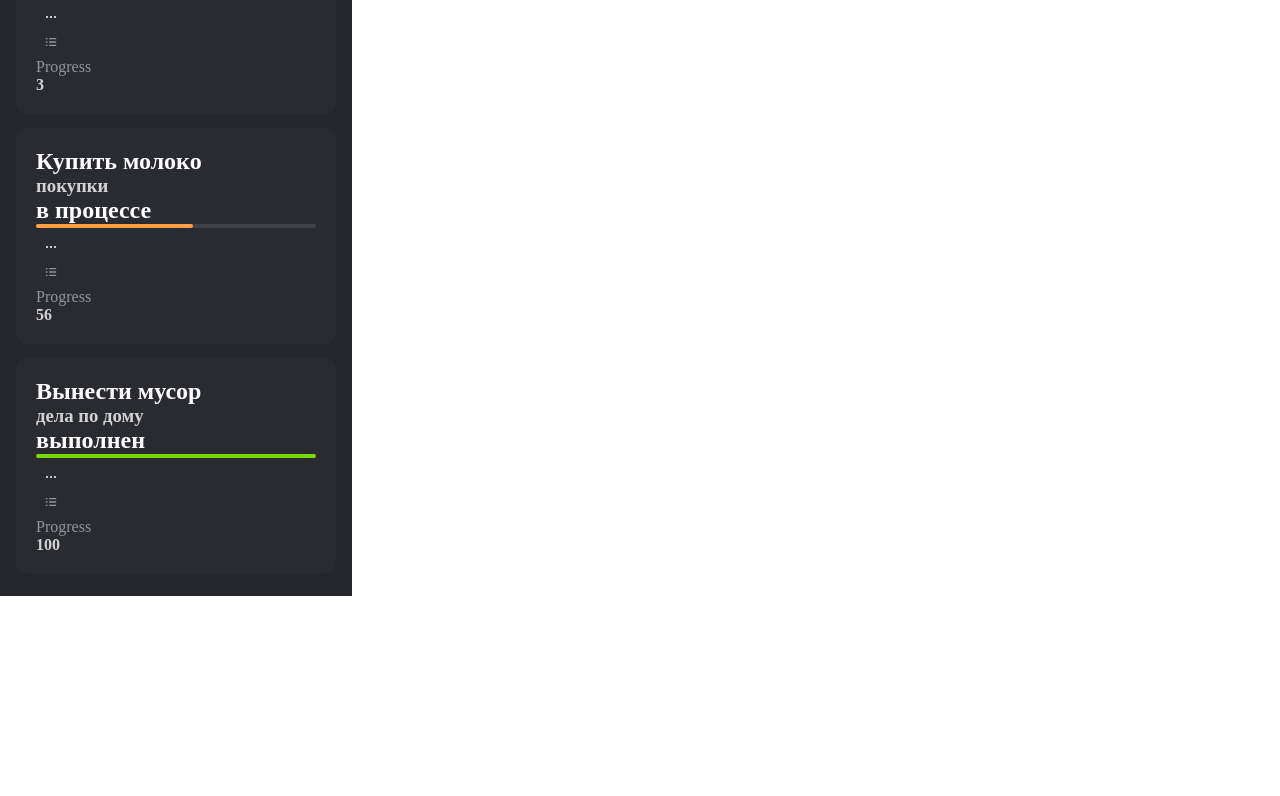
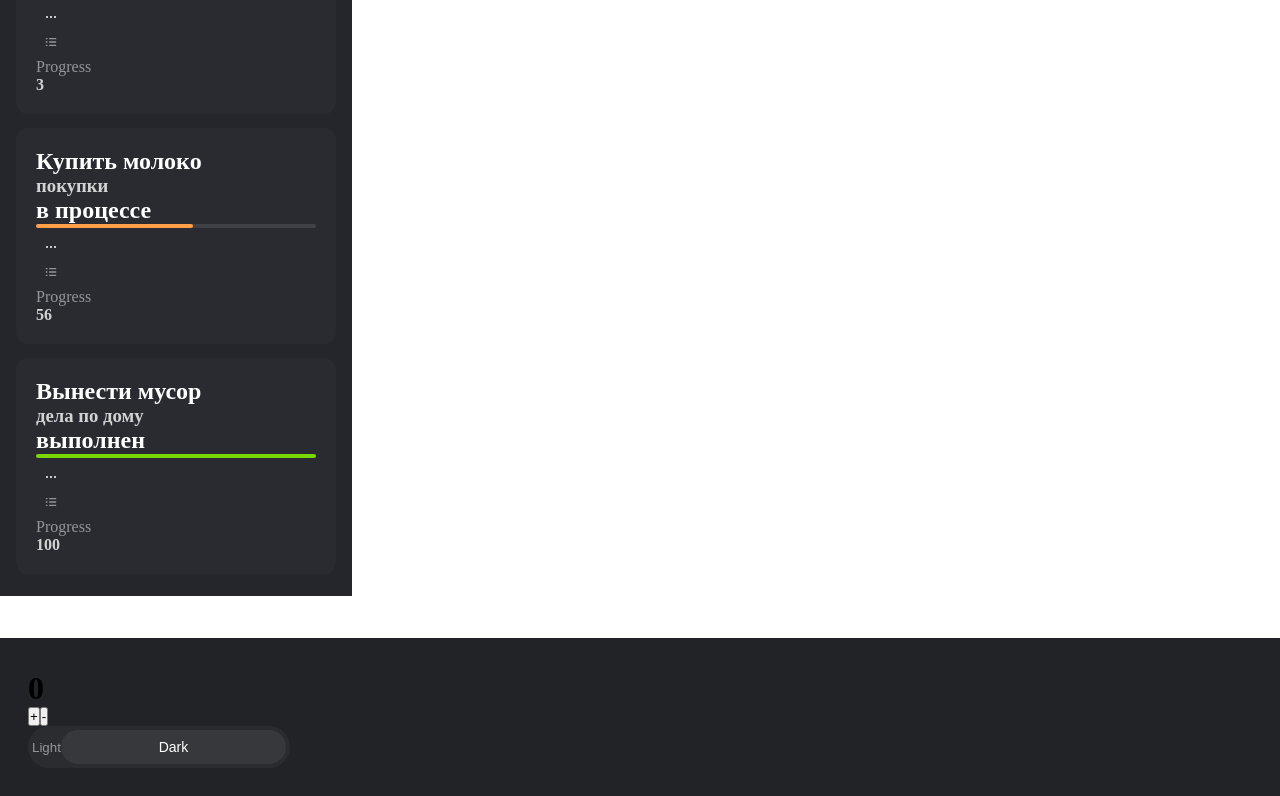
Before and after one commit to mazurvarya/17.09.24, a React (Vite) app: page / in a window 1280 px wide. Shown: the part 2819-3615 px from the top of the page. Before the commit the page ends 3415 px from the top, so only its background shows below. Built offline with nearby package versions, Linux system fonts and the light colour scheme.

Commit message:
switcher

```diff
--- a/src/App.jsx
+++ b/src/App.jsx
@@ -3,6 +3,8 @@ import "./themes/variables.css";
 import Home from './components/pages/home/home'
 import { InputDefault, InputPassword } from '@/components/shared/UI/inputs/inputs.jsx';
 import { TextArea } from '@/components/shared/UI/TextArea/textArea.jsx';
+import Switcher from '@/components/shared/Switch/switch.jsx';
+import ProjectsSidebar from '@/components/shared/ProjectsSidebar/ProjectsSidebar.jsx';
 
 function App() {
 
@@ -15,7 +17,9 @@ function App() {
     <InputPassword />
     <TextArea bgColor="red" placeholder="введите что-нибудь"/>
     <TextArea bgColor="green" placeholder="введите что-нибудь" Textsize="40px"/>
-      <Home />
+    <Home />
+    <Switcher />
+    <ProjectsSidebar />
     </>
   )
 }
--- /dev/null
+++ b/src/components/shared/ProjectsSidebar/ProjectsSidebar.jsx
@@ -0,0 +1,28 @@
+import Switcher from "@/components/shared/Switch/switch.jsx"
+import style from "./style.module.css"
+import { useState } from "react"
+
+
+const ProjectsSidebar = () => {
+
+    const [number, setNumber] = useState(0)
+
+    const plus = () => {
+        setNumber(number + 1)
+    }
+
+    const minus = () => {
+        setNumber(number - 1)
+    }
+
+
+    return (
+        <div className={style.wrapper}>
+            <h1>{number}</h1>
+            <button onClick={plus}>+</button>
+            <button onClick={minus}>-</button>
+            <Switcher />
+        </div>
+    )
+}
+export default ProjectsSidebar
--- /dev/null
+++ b/src/components/shared/ProjectsSidebar/style.module.css
@@ -0,0 +1,4 @@
+.wrapper {
+  background-color: #222327;
+  padding: 32px 28px 28px 28px;
+}
--- /dev/null
+++ b/src/components/shared/Switch/style.module.css
@@ -0,0 +1,25 @@
+.switcher {
+  width: 262px;
+  height: 42px;
+  background-color: rgb(255, 255, 255, 0.04);
+  border-radius: 22px;
+  padding: 4px;
+  display: flex;
+  button {
+    outline: none;
+    border: none;
+  }
+}
+
+.--active {
+  border-radius: 22px;
+  background-color: rgb(255, 255, 255, 0.06);
+  color: white;
+  font-size: 14px;
+  flex-grow: 1;
+}
+
+.--inactive {
+  color: rgba(255, 255, 255, 0.5);
+  background: none;
+}
--- /dev/null
+++ b/src/components/shared/Switch/switch.jsx
@@ -0,0 +1,26 @@
+import { useState } from "react"
+import style from "./style.module.css"
+
+const Switcher = () => {
+
+    const [isLight, setIsLight] = useState(false)
+
+    const toggle = (newValue) => {
+        setIsLight(!isLight)
+    }
+
+    return (
+        <div className={style.switcher}>
+
+            <button onClick={() => {
+                toggle(true)
+             }} className={isLight == true ? style["--active"] : style["--inactive"]}>Light</button>
+
+            <button onClick={() => {
+                toggle(false)
+             }} className={isLight == true ? style["--inactive"] : style["--active"]}>Dark</button>
+        </div>
+    )
+}
+
+export default Switcher
```
